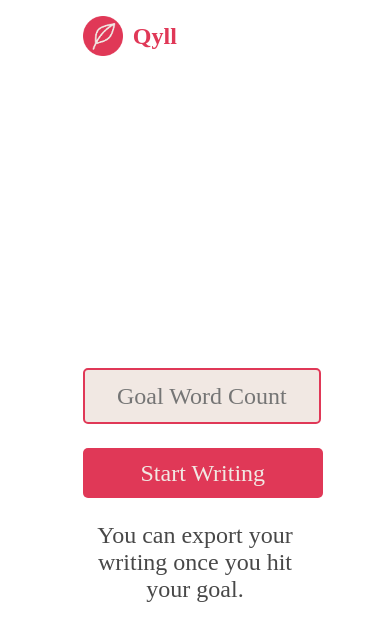
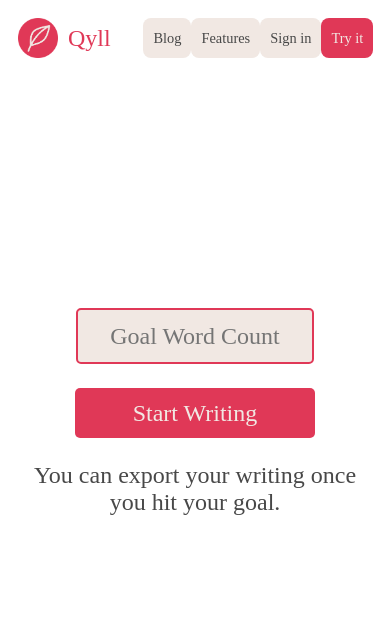
Before and after one commit to erdavids/Qyll, a Gatsby site: page /page in a window 390 px wide. Built offline with nearby package versions, Linux system fonts and the light colour scheme; Gatsby itself is replaced by a stand-in of ours; no server answers; a web font is replaced by a local one; what auth0-js would draw is missing.

Commit message:
Fixed styling issues with mobile version

```diff
--- a/src/components/header.js
+++ b/src/components/header.js
@@ -22,7 +22,7 @@ const Header = () => {
                 <img class="page-logo-image" alt="Qyll logo"  src={Logo} />
                 <span class="page-logo-title">Qyll</span>
             </span>
-            <button class="header-button login-top-link">Try it</button>
+            <Link to="/page"><button class="header-button login-top-link">Try it</button></Link>
             { !isAuthenticated() ?
                 <button onClick={login} class="hidden-button login-top-link">Sign in</button>
                 :
--- a/src/pages/page.js
+++ b/src/pages/page.js
@@ -1,6 +1,8 @@
 import * as React from "react"
 import {useState, useRef, useEffect} from "react"
 import { Link } from "gatsby"
+
+import Header from "../components/header"
 
 import '../styles/pageStyle.css'
 
@@ -50,11 +52,8 @@ const Page = () => {
 
     return (
         <>
+            <Header />
             <div class="page-content">
-            <h1 class="page-logo">
-                <img class="page-logo-image" alt="Qyll logo"  src={Logo} />
-                <span class="page-logo-title">Qyll</span>
-            </h1>
             {/* <div class="page-center">
                 <p class="page-text">Set a word goal below and click 'Start Typing'.</p>
                 <p class="page-text">Everything will go away and you will have a progress bar fill up as you type.</p>
--- a/src/styles/blogStyle.css
+++ b/src/styles/blogStyle.css
@@ -59,4 +59,8 @@ a {
     a {
         font-size: .8rem;
     }
+
+    h1 {
+        font-size: .8rem;
+    }
 }
--- a/src/styles/pageStyle.css
+++ b/src/styles/pageStyle.css
@@ -135,4 +135,9 @@ progress {
       .page-logo-title {
         font-size: 1rem;
       }
+
+      .page-content {
+          width: 95%;
+          margin-top: 10rem;
+      }
     }
```
Also changed, not shown: src/markdown-pages/post-2.md (+1 -1 lines).
